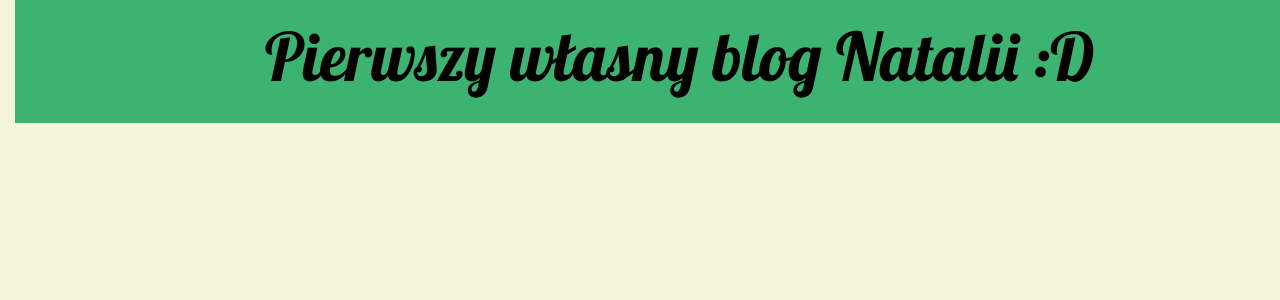
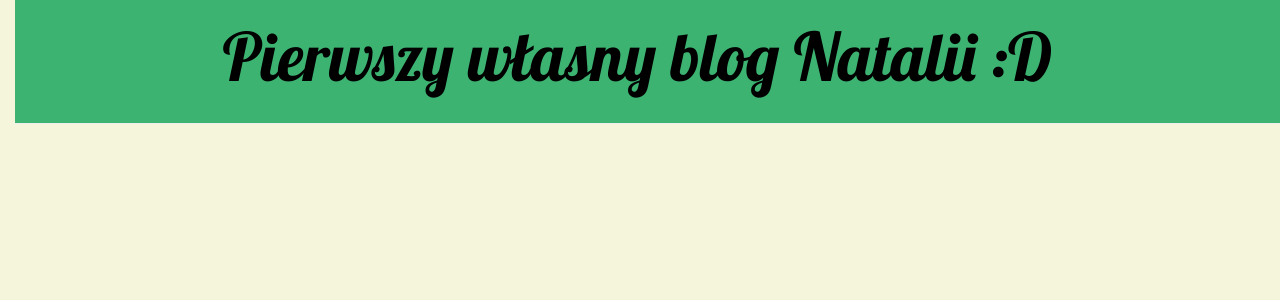
Before and after one commit to Nathalizz/Repozytorium, a Django app: page / in a window 1280 px wide. Shown: the top 300 px of the page. Run offline with Django 3.2, Linux system fonts and the light colour scheme; data that the repository does not hold is empty; some libraries are stand-ins or nearby versions.

Commit message:
eight commit

```diff
--- a/blog/templates/blog/base.html
+++ b/blog/templates/blog/base.html
@@ -9,7 +9,7 @@
     </head>
     <body>
       <div class="page-header">
-             <h1><a href="/">Pierwszy własny blog Natalii :D</a></h1>
+            <center> <h1><a href="/">Pierwszy własny blog Natalii :D</a></h1> <center>
          </div>
          <div class="content container">
              <div class="row">
--- a/static/blog.css
+++ b/static/blog.css
@@ -12,7 +12,7 @@ h1 a {
 .page-header {
     background-color: #3cb371;
     margin-top: 0;
-    padding: 20px 20px 20px 250px;
+  padding: 20px 20px 20px 0px;
 }
 
 .page-header h1, .page-header h1 a, .page-header h1 a:visited, .page-header h1 a:active {
```
